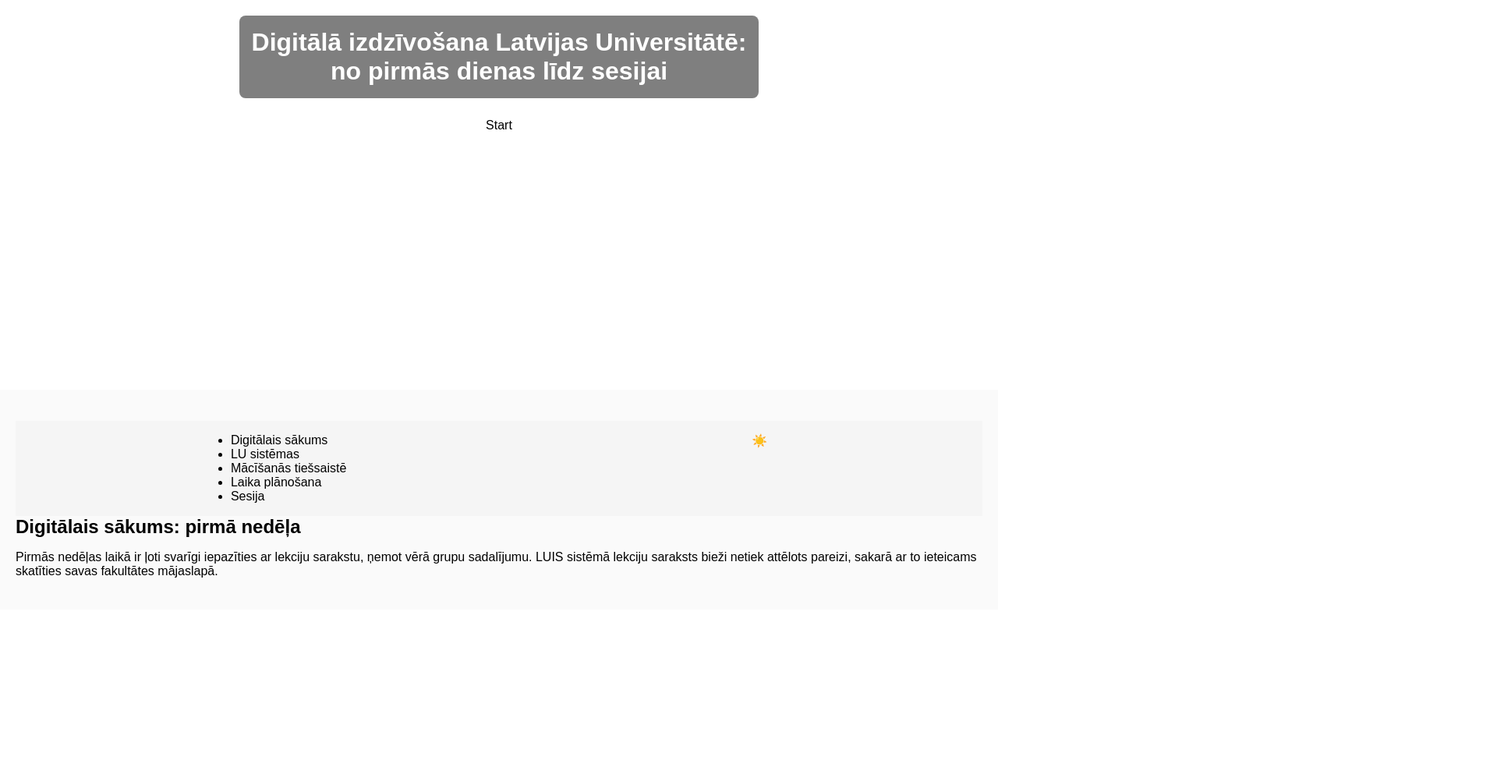
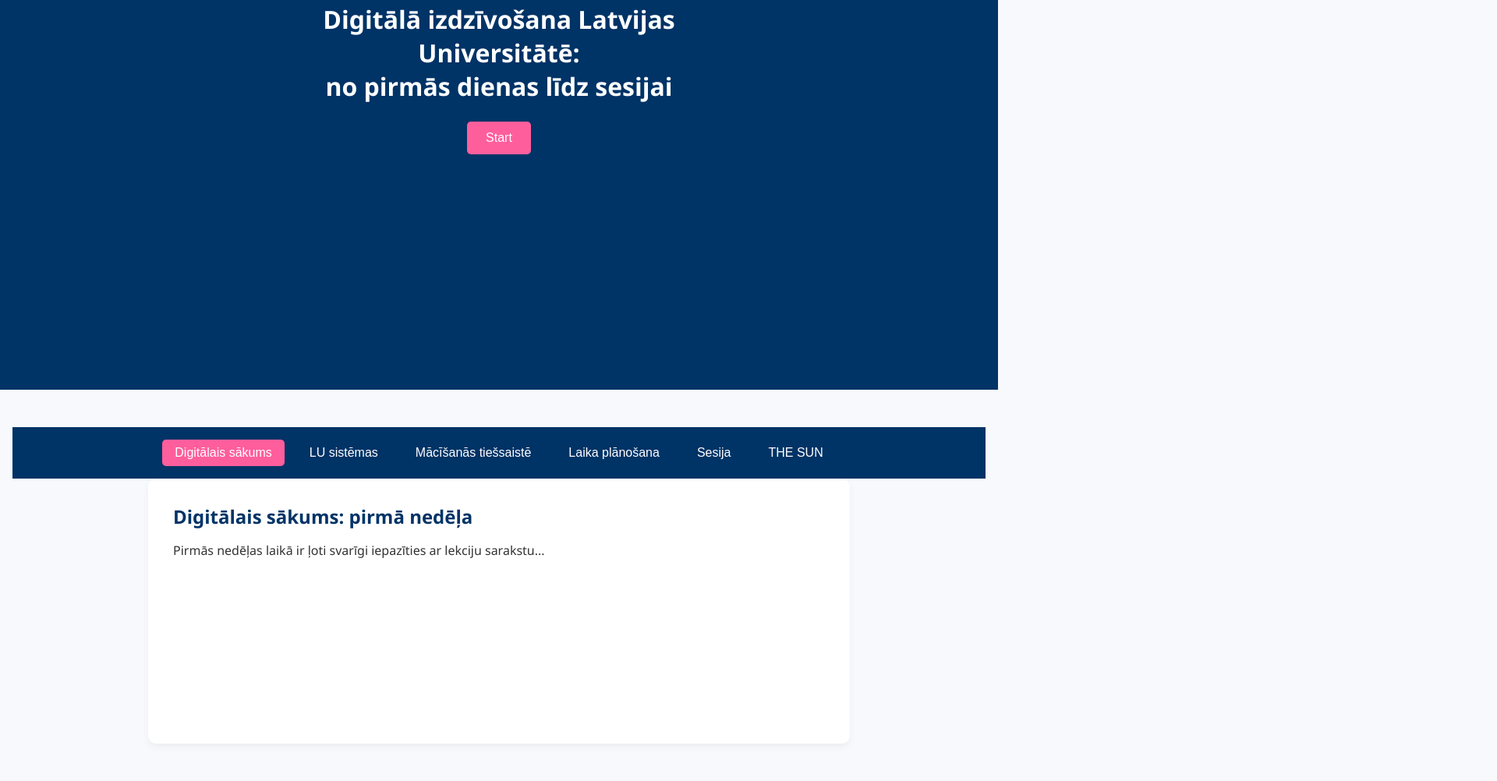
Before and after one commit to Julija-Tatarinceva/dizains-galadarbs, a plain HTML site: page index.html in a window 1280 px wide. Shown: the part 300-1302 px from the top of the page at 78% size, 1920 px wide, since content can reach past the window. Before the commit the page ends 1082 px from the top, so only its background shows below. Drawn offline with Linux system fonts and the light colour scheme.

Commit message:
updated css and added animations to moving cards in and out

```diff
--- a/index.html
+++ b/index.html
@@ -6,38 +6,48 @@
   <link rel="stylesheet" href="style.css">
 </head>
 <body>
-  <!-- Hero Section -->
-  <section class="landing-page" id="landing">
-    <div class="center-content">
-      <div class="image-placeholder"></div>
-      <h1>Digitālā izdzīvošana Latvijas Universitātē:<br>no pirmās dienas līdz sesijai</h1>
-      <button onclick="scrollToMain()">Start</button>
+
+  <!-- Landing -->
+  <section id="landing">
+    <h1>Digitālā izdzīvošana Latvijas Universitātē:<br>no pirmās dienas līdz sesijai</h1>
+    <button onclick="scrollToMain()">Start</button>
+  </section>
+
+  <!-- Navigation and Main -->
+  <section id="main">
+    <nav>
+      <button onclick="showCard(0)" class="active">Digitālais sākums</button>
+      <button onclick="showCard(1)">LU sistēmas</button>
+      <button onclick="showCard(2)">Mācīšanās tiešsaistē</button>
+      <button onclick="showCard(3)">Laika plānošana</button>
+      <button onclick="showCard(4)">Sesija</button>
+      <button onclick="">THE SUN</button>
+    </nav>
+
+    <div class="card-container">
+      <div class="card active">
+        <h2>Digitālais sākums: pirmā nedēļa</h2>
+        <p>Pirmās nedēļas laikā ir ļoti svarīgi iepazīties ar lekciju sarakstu...</p>
+      </div>
+      <div class="card">
+        <h2>LU sistēmas</h2>
+        <p>LUIS, Moodle, MyLU... kas tās ir un kā tās lietot?</p>
+      </div>
+      <div class="card">
+        <h2>Mācīšanās tiešsaistē</h2>
+        <p>Padomi veiksmīgai tiešsaistes lekciju pieredzei.</p>
+      </div>
+      <div class="card">
+        <h2>Laika plānošana</h2>
+        <p>Kā sakārtot savu ikdienu un nepalaist garām termiņus.</p>
+      </div>
+      <div class="card">
+        <h2>Sesija</h2>
+        <p>Kas jāzina pirms sesijas? Gatavošanās, stresa vadība, resursi.</p>
+      </div>
     </div>
   </section>
 
-  <!-- Main Section -->
-  <section class="main-page" id="main">
-    <nav>
-      <ul>
-        <li>Digitālais sākums</li>
-        <li>LU sistēmas</li>
-        <li>Mācīšanās tiešsaistē</li>
-        <li>Laika plānošana</li>
-        <li>Sesija</li>
-      </ul>
-      <div class="settings-icon">☀️</div>
-    </nav>
-    <main>
-      <div class="image-placeholder"></div>
-      <section>
-        <h2>Digitālais sākums: pirmā nedēļa</h2>
-        <p>
-          Pirmās nedēļas laikā ir ļoti svarīgi iepazīties ar lekciju sarakstu, ņemot vērā grupu sadalījumu.
-          LUIS sistēmā lekciju saraksts bieži netiek attēlots pareizi, sakarā ar to ieteicams skatīties savas fakultātes mājaslapā.
-        </p>
-      </section>
-    </main>
-  </section>
 
   <script src="script.js"></script>
 </body>
--- a/script.js
+++ b/script.js
@@ -1,3 +1,41 @@
 function scrollToMain() {
   document.getElementById('main').scrollIntoView({ behavior: 'smooth' });
 }
+
+let currentIndex = 0;
+  const cards = document.querySelectorAll('.card');
+  const navButtons = document.querySelectorAll('nav button');
+
+  function showCard(index) {
+    if (index === currentIndex) return;
+
+    const oldCard = cards[currentIndex];
+    const newCard = cards[index];
+
+    // Remove active from current card and animate out
+    oldCard.classList.remove('active');
+    oldCard.classList.remove('exit-left', 'exit-right');
+    oldCard.classList.add(index > currentIndex ? 'exit-left' : 'exit-right');
+
+    // Prepare new card: reset its classes
+    newCard.classList.remove('exit-left', 'exit-right');
+    newCard.classList.add('active');
+
+    // Force reflow to enable transition (trick to reset animation)
+    void newCard.offsetWidth;
+
+    // Slide in the new card
+    newCard.classList.add(index > currentIndex ? 'enter-right' : 'enter-left');
+
+    // Clean up the enter animation class after it finishes
+    setTimeout(() => {
+      newCard.classList.remove('enter-left', 'enter-right');
+      oldCard.classList.remove('exit-left', 'exit-right');
+    }, 400);
+
+    // Update nav button states
+    navButtons.forEach(btn => btn.classList.remove('active'));
+    navButtons[index].classList.add('active');
+
+    currentIndex = index;
+  }
--- a/style.css
+++ b/style.css
@@ -1,3 +1,12 @@
+:root {
+  --color-white: #ffffff;
+  --color-light-gray: #f7f9fc;
+  --color-medium-gray: #e0e0e0;
+  --color-blue: #003366;
+  --color-blue-light: #005bbb;
+  --color-pink: #ff5e9c;
+}
+
 * {
   box-sizing: border-box;
   margin: 0;
@@ -6,54 +15,21 @@
 
 html {
   scroll-behavior: smooth;
-      font-family: Arial, sans-serif;
+  font-family: "Segoe UI", Roboto, sans-serif;
 }
 
 body {
-      overflow-x: hidden;
+  background-color: var(--color-light-gray);
+  color: #333;
 }
 
-    /* Landing Section */
-    #landing {
-      height: 100vh;
-      background: url('your-background-image.jpg') center center/cover no-repeat;
-      display: flex;
-      flex-direction: column;
-      justify-content: center;
-      align-items: center;
-      text-align: center;
-      color: white;
-    }
-
-    #landing h1 {
-      font-size: 2rem;
-      margin-bottom: 1rem;
-      background-color: rgba(0, 0, 0, 0.5);
-      padding: 1rem;
-      border-radius: 8px;
-    }
-
-    #landing button {
-      padding: 10px 20px;
-      font-size: 1rem;
-      cursor: pointer;
-      border: none;
-      background-color: white;
-      color: black;
-      border-radius: 5px;
-      transition: background-color 0.3s;
-    }
-
-    #landing button:hover {
-      background-color: #ddd;
-    }
-
-    /* Navbar */
+/* NAVIGATION BAR */
 nav {
   display: flex;
-      justify-content: space-around;
-      padding: 1rem;
-      background-color: #f5f5f5;
+  justify-content: center;
+  gap: 1rem;
+  background-color: var(--color-blue);
+  padding: 1rem 2rem;
   position: sticky;
   top: 0;
   z-index: 10;
@@ -63,43 +39,80 @@
   background: none;
   border: none;
   font-size: 1rem;
+  color: var(--color-white);
+  padding: 0.5rem 1rem;
   cursor: pointer;
-      padding: 0.5rem 1rem;
-      transition: background 0.3s;
+  border-radius: 5px;
+  transition: background-color 0.3s ease;
 }
 
-    nav button:hover,
-    nav button.active {
-      background-color: #ddd;
-      border-radius: 5px;
+nav button:hover {
+  background-color: var(--color-blue-light);
 }
 
-    /* Content Section */
+nav button.active {
+  background-color: var(--color-pink);
+  color: var(--color-white);
+}
+
+/* LANDING */
+#landing {
+  height: 100vh;
+  display: flex;
+  flex-direction: column;
+  justify-content: center;
+  align-items: center;
+  background: var(--color-blue);
+  color: var(--color-white);
+  text-align: center;
+  padding: 2rem;
+}
+
+#landing h1 {
+  font-size: 2rem;
+  margin-bottom: 1.5rem;
+  max-width: 600px;
+}
+
+#landing button {
+  padding: 12px 24px;
+  font-size: 1rem;
+  background-color: var(--color-pink);
+  color: var(--color-white);
+  border: none;
+  border-radius: 5px;
+  cursor: pointer;
+  transition: background-color 0.3s;
+}
+
+#landing button:hover {
+  background-color: var(--color-blue-light);
+}
+
+/* MAIN SECTION */
 #main {
-      background-color: #fafafa;
-      padding: 40px 20px;
+  padding: 3rem 1rem;
 }
 
 .card-container {
   position: relative;
   width: 100%;
-      max-width: 800px;
+  max-width: 900px;
   margin: auto;
-      height: 300px;
-      overflow: hidden;
+  height: 340px;
 }
 
 .card {
   position: absolute;
   width: 100%;
   height: 100%;
+  background: var(--color-white);
+  box-shadow: 0 4px 10px rgba(0, 0, 0, 0.05);
+  border-radius: 10px;
   padding: 2rem;
-      background: white;
-      box-shadow: 0 0 15px rgba(0,0,0,0.1);
-      border-radius: 12px;
-      transition: transform 0.5s ease, opacity 0.5s ease;
   opacity: 0;
   transform: translateX(100%);
+  transition: transform 0.4s ease, opacity 0.4s ease;
 }
 
 .card.active {
@@ -116,6 +129,32 @@
   transform: translateX(100%);
 }
 
-    h2 {
+.card h2 {
+  color: var(--color-blue);
   margin-bottom: 1rem;
 }
+.card.enter-left {
+  opacity: 0;
+  transform: translateX(-100%);
+  animation: slideInFromLeft 0.4s forwards;
+}
+
+.card.enter-right {
+  opacity: 0;
+  transform: translateX(100%);
+  animation: slideInFromRight 0.4s forwards;
+}
+
+@keyframes slideInFromLeft {
+  to {
+    opacity: 1;
+    transform: translateX(0);
+  }
+}
+
+@keyframes slideInFromRight {
+  to {
+    opacity: 1;
+    transform: translateX(0);
+  }
+}
```
Lines whose indentation alone changed are shown as unchanged.
